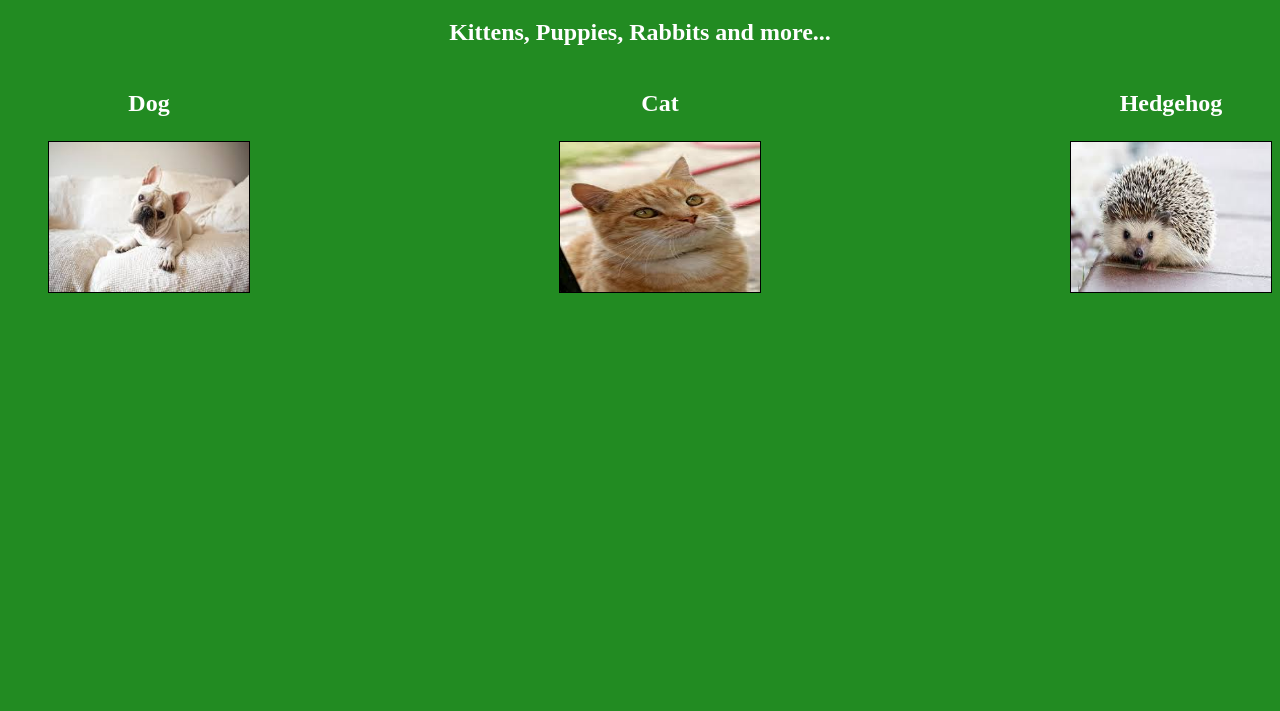
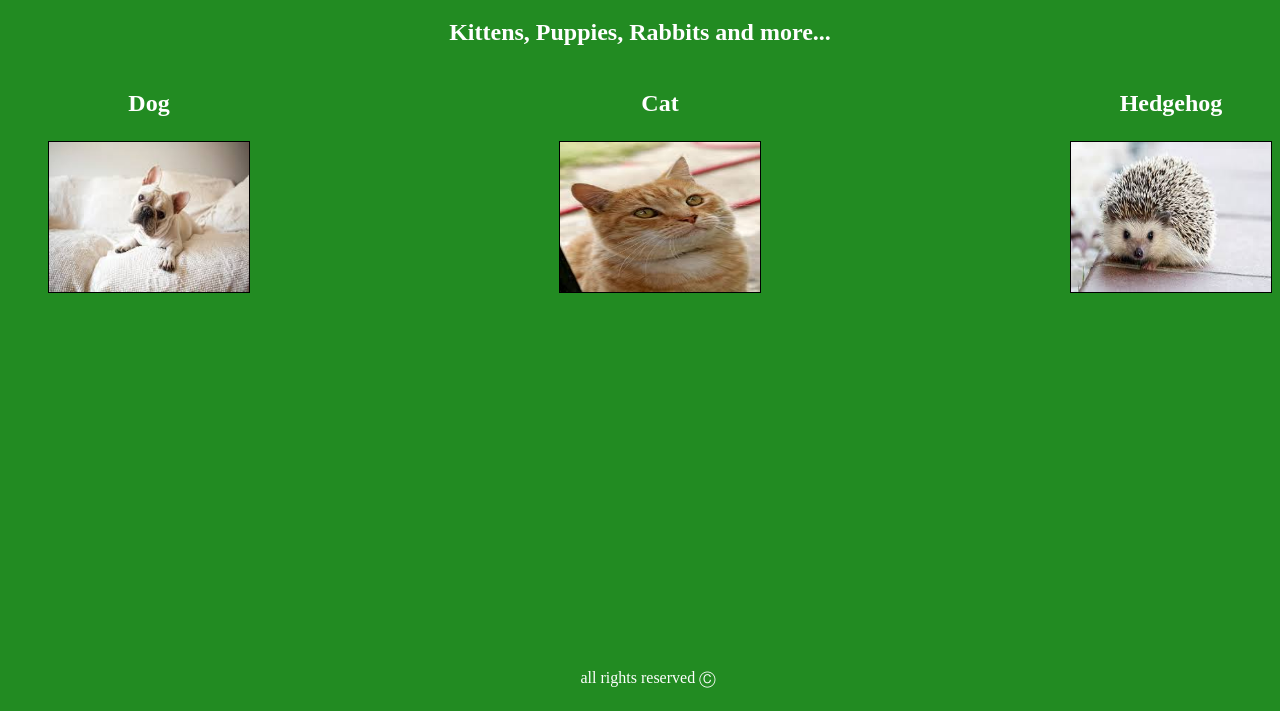
Before and after one commit to G0giz/Shelter, a plain HTML site: page index.html in a window 1280 px wide. Shown: the part 97-808 px from the top of the page. Drawn offline with Linux system fonts and the light colour scheme.

Commit message:
Adding footer to pages

```diff
--- a/index.html
+++ b/index.html
@@ -34,6 +34,8 @@
         </li>
     </ul>
 
-
+    <div class="footer">
+        <p >all rights reserved Ⓒ</p>
+    </div>
 </body>
 </html>
--- a/style.css
+++ b/style.css
@@ -1,3 +1,8 @@
+html,body{
+    height: 100%;
+
+}
+
 body{
     background-color: forestgreen;
     color: white;
@@ -20,3 +25,10 @@ ul li > img{
     font-size: x-large;
     font-weight: bold;
 }
+
+.footer{
+    position: fixed;
+    bottom: 0;
+    text-align: center;
+    width: 100%;
+}
```
Also changed, not shown: about.html (+3 -0 lines).
